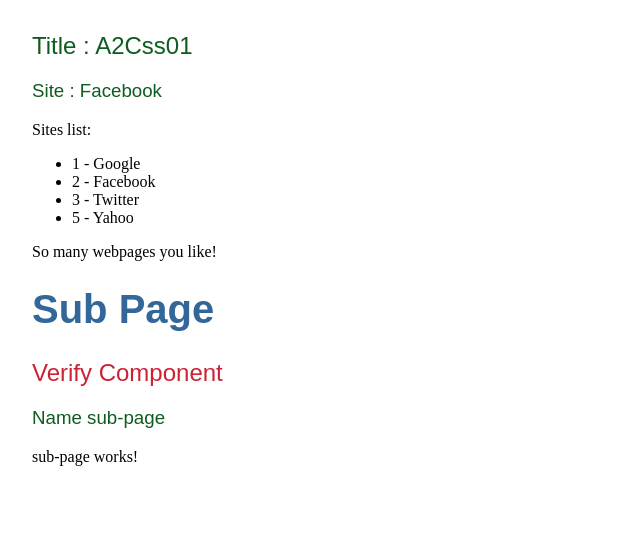
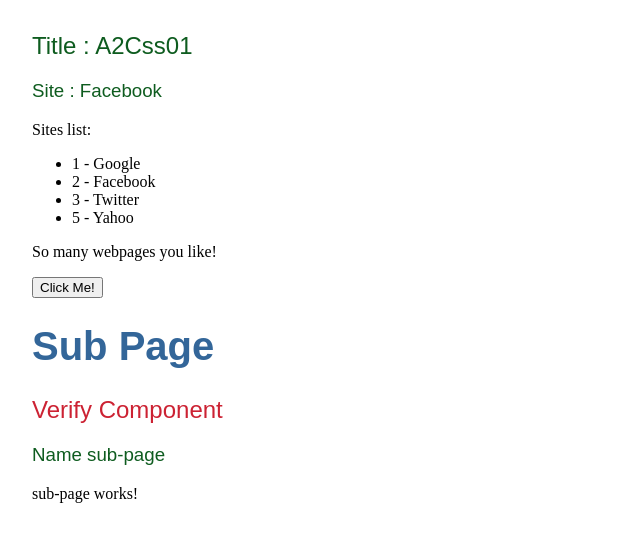
Before and after one commit to ding99/A2Css01, an Angular app: page / in a window 1280 px wide. Shown: the top 542 px of the page, without its empty margins (0-640 px from the left). Built offline with nearby package versions, Linux system fonts and the light colour scheme.

Commit message:
bind event

```diff
--- a/src/app/app.component.html
+++ b/src/app/app.component.html
@@ -7,4 +7,8 @@
   </li>
 </ul>
 <p *ngIf="sites.length > 3">So many webpages you like!</p>
+
+<button (click)="onClickMe()">Click Me!</button>
+{{clickMessage}}
+
 <sub-page>Loading sub-page...</sub-page>
--- a/src/app/app.component.ts
+++ b/src/app/app.component.ts
@@ -15,4 +15,9 @@ export class AppComponent {
     new Site(5,'Yahoo')
   ];
   mySite = this.sites[1];
+
+  clickMessage = '';
+  onClickMe(){
+    this.clickMessage = 'Clicked';
+  }
 }
```
